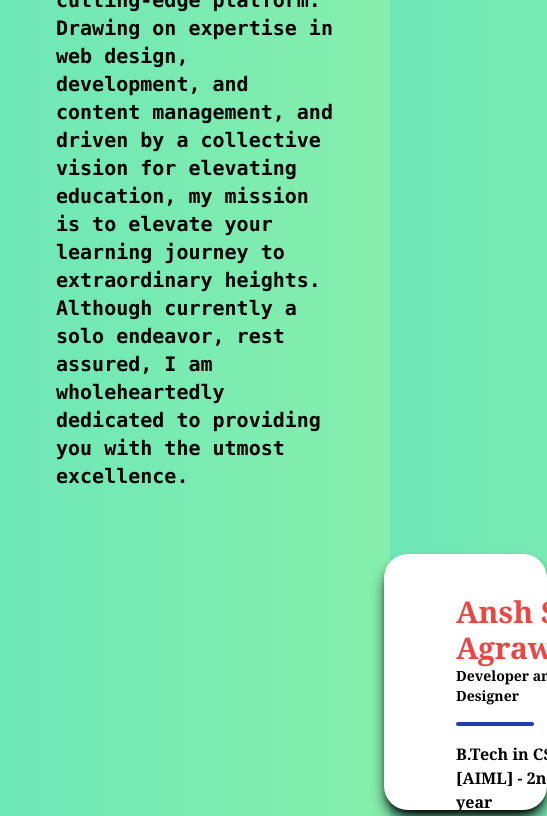
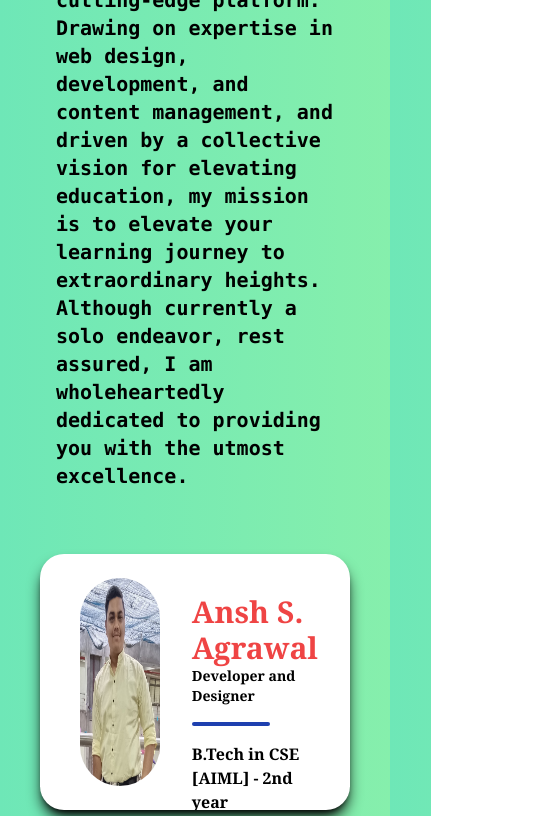
Before and after one commit to ansh634/RCOEMExamCorner, a website: page index.html in a window 390 px wide. Shown: the part 2770-3586 px from the top of the page, 547 px wide, since content can reach past the window. Drawn offline with Linux system fonts and the light colour scheme; grey boxes are pictures that could not be loaded.

Commit message:
added more functionality

```diff
--- a/index.html
+++ b/index.html
@@ -75,7 +75,7 @@
             heights. Although currently a solo endeavor, rest assured, I am wholeheartedly dedicated
             to providing you with the utmost excellence.
         </div>
-        <div class="bg-white mx-96 h-64 rounded-3xl overflow-hidden mt-8 flex w-5/12  shadow-black shadow-lg transform hover:scale-105 transition-transform duration-500">
+        <div class="bg-white h-64 rounded-3xl overflow-hidden mt-8 flex w-10/12/12 mx-10 sm:w-5/12 sm:mx-96 shadow-black shadow-lg transform hover:scale-105 transition-transform duration-500">
             <div class="rounded-full ml-10 my-6 w-40 h-36">
                 <img class="rounded-full h-52" src="ansh.jpg" alt="">
             </div>
```
Also changed, not shown: style.css.
